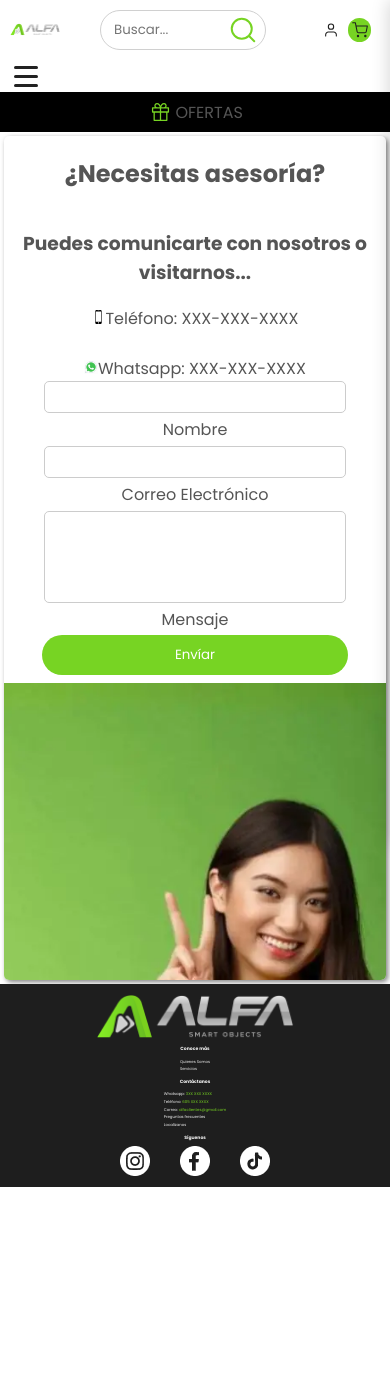
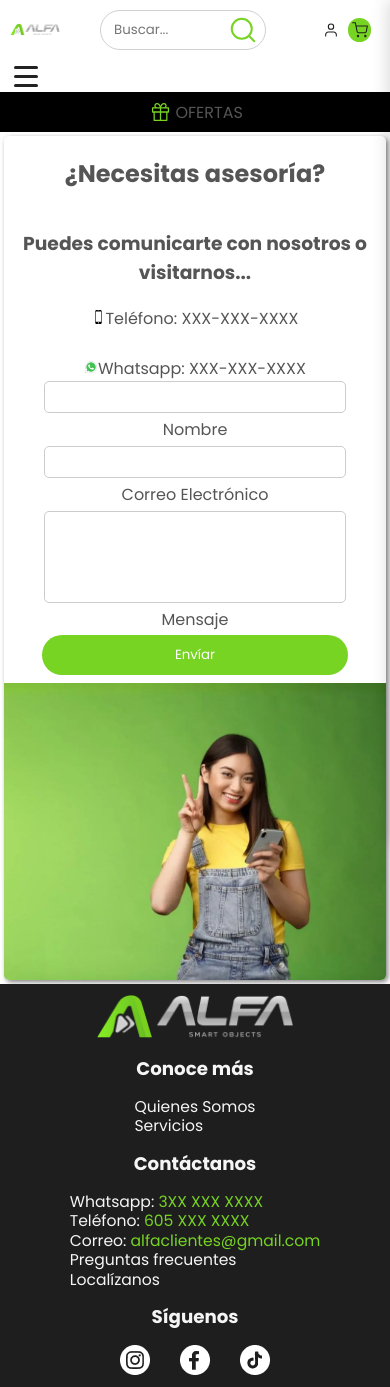
Before and after one commit to Caertos/Alfa, a React (Vite) app: page /contacto in a window 390 px wide. Before the commit the page ends 1187 px from the top, so only its background shows below. Built offline with nearby package versions, Linux system fonts and the light colour scheme.

Commit message:
corregido footer y contactimg

```diff
--- a/src/components/contact/Contact.jsx
+++ b/src/components/contact/Contact.jsx
@@ -43,7 +43,7 @@ const Contact = () => {
             </form>
           </div>
         </div>
-        <div>
+        <div className="alfaContactWrapper">
           <img
             src="/alfaContact.webp"
             className="alfaContactImg"
--- a/src/components/contact/contact.css
+++ b/src/components/contact/contact.css
@@ -42,7 +42,7 @@ a {
   height: 60%;
   width: 80%;
 
- @media screen and (max-width: 768px) {
+  @media screen and (max-width: 768px) {
     margin-bottom: 2vw;
   }
 }
@@ -92,13 +92,20 @@ a {
   background-color: #589d1d;
 }
 
-.alfaContactImg {
+.alfaContactWrapper {
   aspect-ratio: 4/5;
   width: 100%;
-  height: auto;
+  height: 100%;
   object-fit: cover;
 
-    @media screen and (max-width: 500px) {
-        aspect-ratio: 9/16;
-    }
+  @media screen and (max-width: 500px) {
+    aspect-ratio: 9/16;
+    min-height: 100%;
+  }
 }
+
+.alfaContactWrapper img {
+  width: 100%;
+  height: 100%;
+  object-fit: cover;
+}
--- a/src/components/footer/footer.css
+++ b/src/components/footer/footer.css
@@ -12,7 +12,9 @@
   @media screen and (max-width: 450px) {
     display: flex;
     flex-direction: column;
+    line-height: 5vw;
     padding: 2vw 5vw;
+    font-size: 4vw;
   }
 }
 
```
